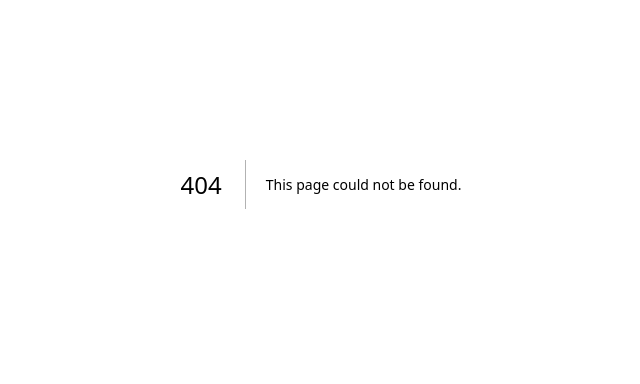
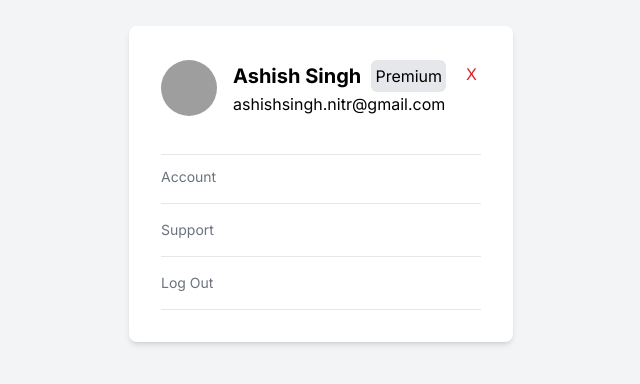
Before and after one commit to ashishsingh752/1811_Labs_assignment2, a Next.js app in the folder assign/: page /user in a window 1280 px wide. Before the commit this address had no page. Shown: the part 216-600 px from the top of the page, without its empty margins (319-959 px from the left). Built offline with nearby package versions, Linux system fonts and the light colour scheme; grey boxes are pictures that could not be loaded.

Commit message:
Created user's Dropdown menu

```diff
--- /dev/null
+++ b/assign/app/(auth)/user/page.tsx
@@ -0,0 +1,5 @@
+import User from "@/app/components/User";
+
+export default function amount(){
+    return <User/>
+}
--- a/assign/app/components/Button.tsx
+++ b/assign/app/components/Button.tsx
@@ -33,4 +33,17 @@ const ClearButton = function () {
   );
 };
 
-export { SignInButton, GoogleInButton, ClearButton };
+const CrossButton = function () {
+  return (
+    <>
+      <button
+        type="button"
+        className=" p-1 text-red-600 mb-7 rounded-md focus:outline-none focus:ring-2 focus:ring-offset-2 focus:ring-indigo-500 hover:bg-gray-200"
+      >
+        X
+      </button>
+    </>
+  );
+};
+
+export { SignInButton, GoogleInButton, ClearButton, CrossButton };
--- /dev/null
+++ b/assign/app/components/User.tsx
@@ -0,0 +1,64 @@
+import React from "react";
+import { CrossButton } from "./Button";
+
+interface UserProps {}
+
+const User: React.FC<UserProps> = () => {
+  return (
+    <div className="flex items-center justify-center h-screen bg-gray-100">
+      <div className="w-full max-w-sm p-8 rounded-lg shadow-md bg-white">
+        <div className="flex items-center">
+          <img
+            className="rounded-full w-14 h-14"
+            src="https://www.svgrepo.com/show/384674/account-avatar-profile-user-11.svg"
+            alt="userImg"
+          />
+          <div className="flex-1 ml-4">
+            <div className="flex justify-between items-center">
+              <div className="name font-bold text-xl">Ashish Singh</div>
+              <div className="plan rounded-md p-1 mr-4 bg-gray-200">
+                Premium
+              </div>
+            </div>
+            <div className="email">ashishsingh.nitr@gmail.com</div>
+          </div>
+
+          <CrossButton />
+        </div>
+        <br />
+        <hr className="my-3" />
+        <div className="flex flex-col gap-4">
+          <div className="flex items-center">
+            <label
+              htmlFor="displayName"
+              className="text-sm text-gray-500 font-"
+            >
+              Account
+            </label>
+          </div>
+          <hr />
+          <div className="flex items-center">
+            <label
+              htmlFor="displayName"
+              className="text-sm text-gray-500 font-"
+            >
+              Support
+            </label>
+          </div>
+          <hr />
+          <div className="flex items-center">
+            <label
+              htmlFor="displayName"
+              className="text-sm text-gray-500 font-"
+            >
+              Log Out
+            </label>
+          </div>
+          <hr />
+        </div>
+      </div>
+    </div>
+  );
+};
+
+export default User;
```
